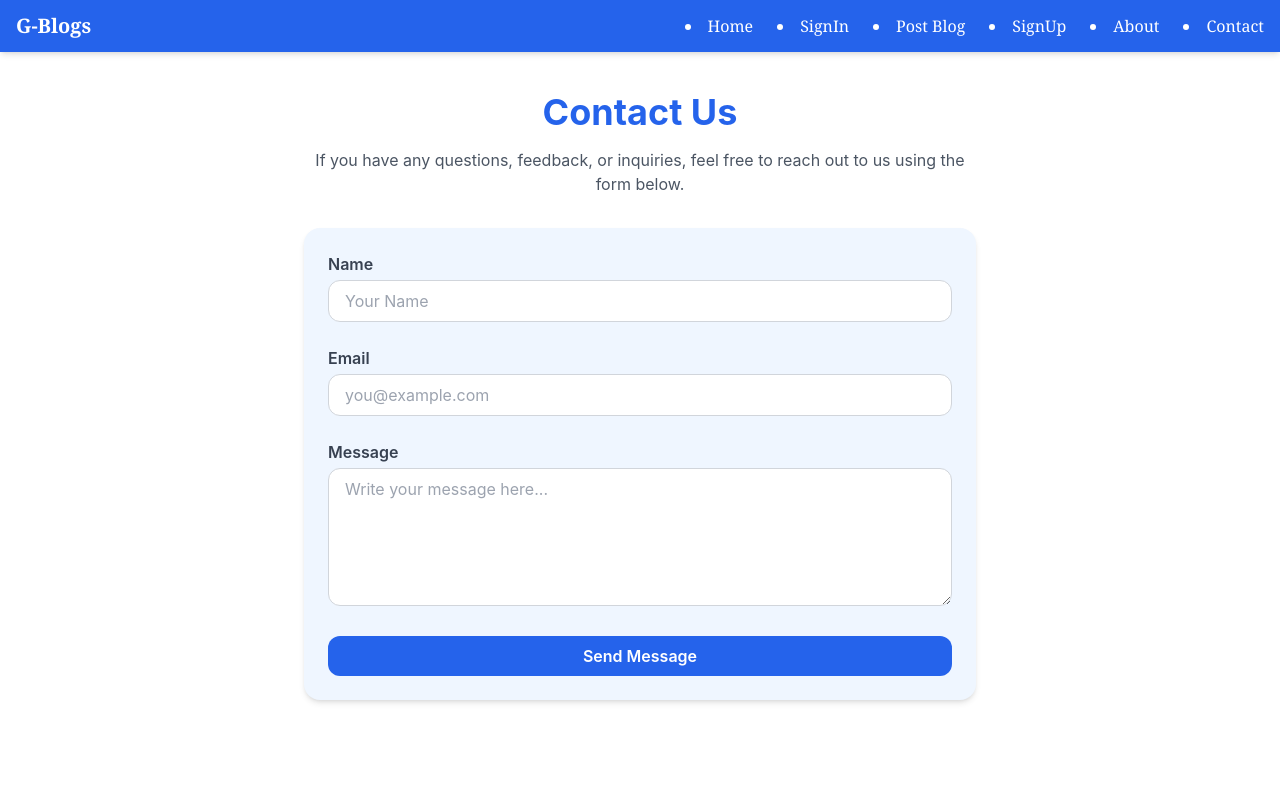
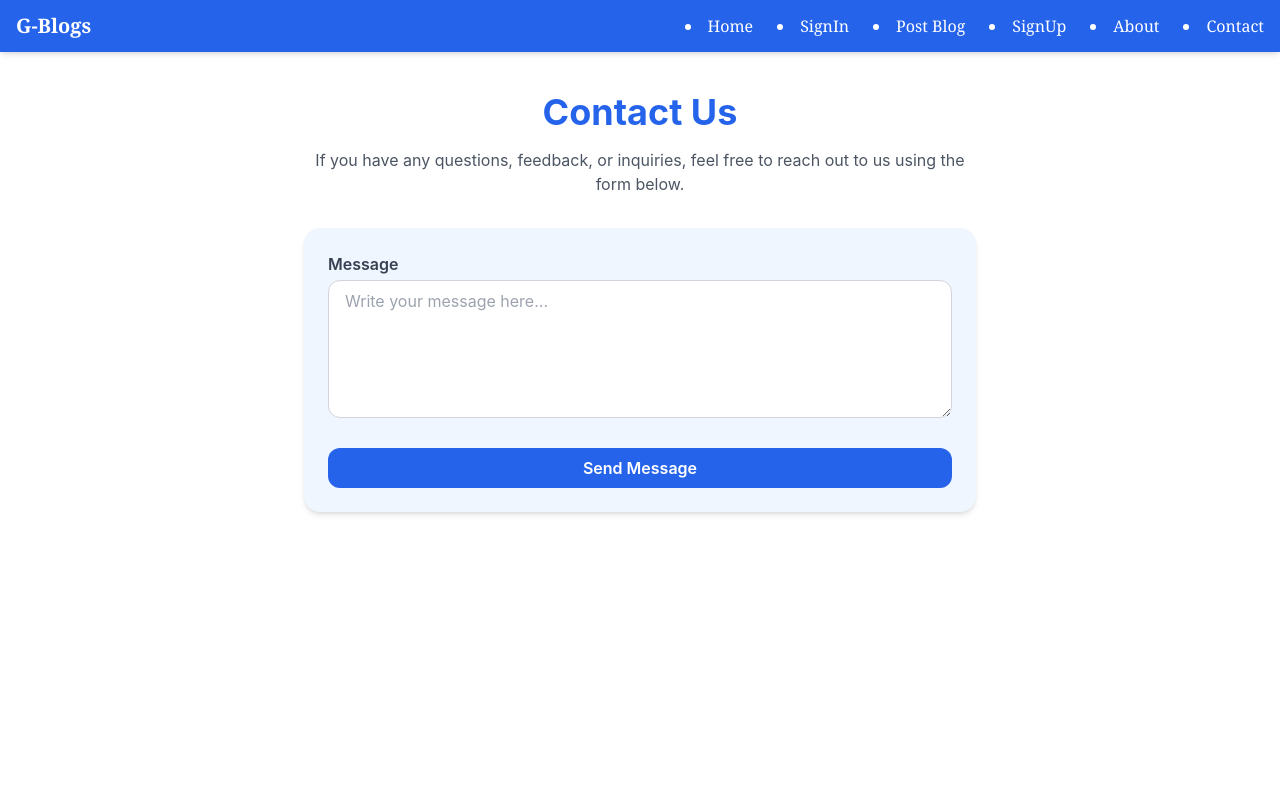
Before and after one commit to Gideonngige/blogapp, a React (Create React App) app: page /contact in a window 1280 px wide. Shown: the top 800 px of the page. Built offline with nearby package versions, Linux system fonts and the light colour scheme.

Commit message:
added contact us to backend

```diff
--- a/src/Pages/Contact.js
+++ b/src/Pages/Contact.js
@@ -1,4 +1,47 @@
+import React, { useState } from 'react';
+import axios from 'axios';
 export default function Contact() {
+  const [message, setMessage] = useState('');
+  const [isSending, setIsSending] = useState(false);
+
+ const handleSendMessage = async (e) => {
+  e.preventDefault();
+
+  const user_id = localStorage.getItem('user_id');
+  if (!user_id) {
+    alert("Please sign in to send a message.");
+    return;
+  }
+  setIsSending(true);
+  try {
+    const response = await axios.post(
+      'https://myblogbackend-phgi.onrender.com/send_message/',
+      { message, user_id },
+      {
+        headers: {
+          'Content-Type': 'application/json',
+        },
+      }
+    );
+
+    if (response.status === 200) {
+      console.log("Message sent successfully:", response.data);
+      alert("Message sent!");
+      setMessage("");
+    } else {
+      throw new Error(response.data.message || "Failed to send message");
+    }
+  } catch (error) {
+    console.error("Error sending message:", error);
+    alert("Failed to send message. Please try again later.");
+  }
+  finally {
+    setIsSending(false);
+  }
+};
+
+
+
   return (
     <div className="min-h-screen bg-white py-10 px-4">
       <div className="max-w-2xl mx-auto">
@@ -7,30 +50,15 @@ export default function Contact() {
           If you have any questions, feedback, or inquiries, feel free to reach out to us using the form below.
         </p>
 
-        <form className="space-y-6 bg-blue-50 p-6 rounded-2xl shadow-md">
-          <div>
-            <label className="block text-gray-700 font-semibold mb-1">Name</label>
-            <input
-              type="text"
-              placeholder="Your Name"
-              className="w-full px-4 py-2 border border-gray-300 rounded-xl focus:outline-none focus:ring-2 focus:ring-blue-500"
-            />
-          </div>
-
-          <div>
-            <label className="block text-gray-700 font-semibold mb-1">Email</label>
-            <input
-              type="email"
-              placeholder="you@example.com"
-              className="w-full px-4 py-2 border border-gray-300 rounded-xl focus:outline-none focus:ring-2 focus:ring-blue-500"
-            />
-          </div>
-
+        <form onSubmit={handleSendMessage} className="space-y-6 bg-blue-50 p-6 rounded-2xl shadow-md">
           <div>
             <label className="block text-gray-700 font-semibold mb-1">Message</label>
             <textarea
               placeholder="Write your message here..."
               rows="5"
+              required
+              value={message}
+              onChange={(e) => setMessage(e.target.value)}
               className="w-full px-4 py-2 border border-gray-300 rounded-xl focus:outline-none focus:ring-2 focus:ring-blue-500"
             ></textarea>
           </div>
@@ -39,7 +67,7 @@ export default function Contact() {
             type="submit"
             className="w-full bg-blue-600 text-white py-2 rounded-xl font-semibold hover:bg-blue-700 transition"
           >
-            Send Message
+            {isSending ? "Sending..." : "Send Message"}
           </button>
         </form>
       </div>
--- a/src/Pages/Home.js
+++ b/src/Pages/Home.js
@@ -4,9 +4,11 @@ import axios from 'axios';
 
 export default function Home() {
   const [blogs, setBlogs] = useState([]);
+  const [loading, setLoading] = useState(true);
 
   useEffect(() => {
     const fetchBlogs = async () => {
+      setLoading(true);
       try {
         const response = await axios.get('https://myblogbackend-phgi.onrender.com/get_blog_posts/');
         const posts = response.data.posts;
@@ -26,6 +28,9 @@ export default function Home() {
       } catch (error) {
         console.error("Failed to fetch blogs:", error);
       }
+      finally {
+        setLoading(false);
+      }
     };
 
     fetchBlogs();
@@ -35,6 +40,10 @@ export default function Home() {
     <Layout>
       <div className="max-w-5xl mx-auto px-4 py-8 font-serif">
         <h2 className="text-3xl font-bold mb-6 text-center">Latest Blogs</h2>
+        {loading && <p className="text-center text-gray-500">Loading blogs...</p>}
+        {!loading && blogs.length === 0 && (
+          <p className="text-center text-gray-500">No blogs available at the moment.</p>
+        )}
 
         {blogs.map((blog) => (
           <div key={blog.id} className="bg-white shadow-md rounded-lg overflow-hidden mb-8">
--- a/src/Pages/Signup.js
+++ b/src/Pages/Signup.js
@@ -43,6 +43,7 @@ export default function Signup() {
       if (response.ok) {
         alert('Signup successful');
         setForm({ name: '', email: '', password: '', avatar:null });
+        window.location.href = '/signin'; // Redirect to sign-in page
       } else {
         alert(`Signup failed: ${data.message}`);
       }
```
